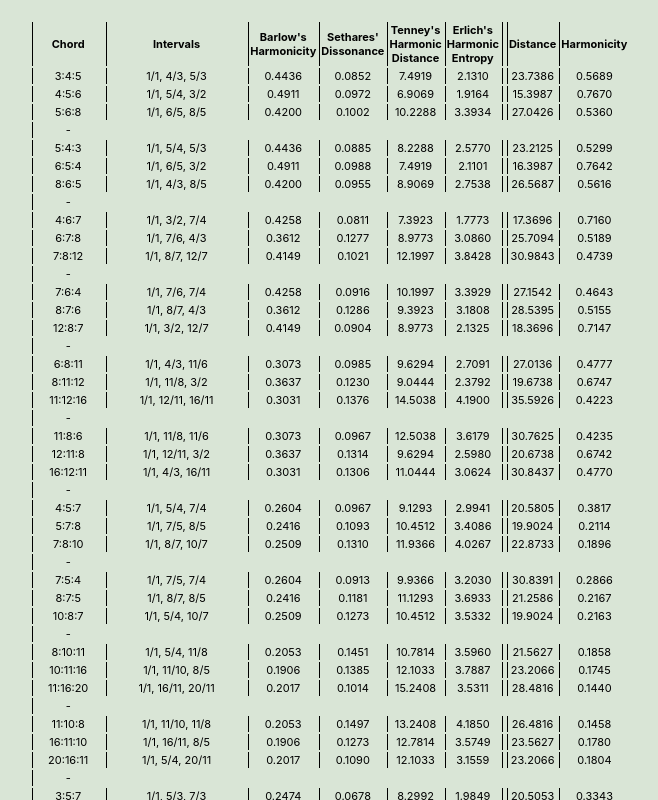
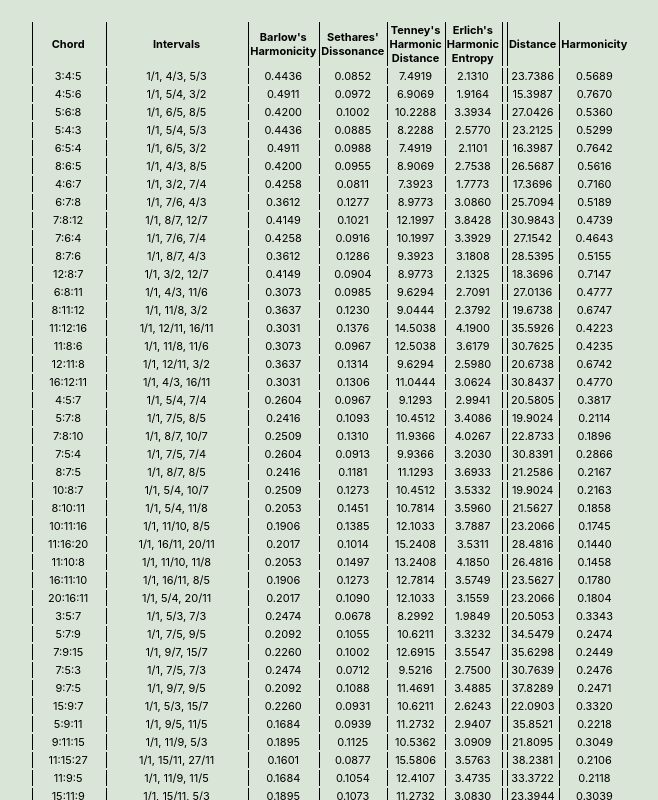
Before and after one commit to PauRosello97/harmonic-root-data, a React (Create React App) app: page /chords/results in a window 1280 px wide. Shown: the top 800 px of the page, without its empty margins (310-968 px from the left). Built offline with nearby package versions, Linux system fonts and the light colour scheme.

Commit message:
refactor

```diff
--- a/src/views/Results/Results.tsx
+++ b/src/views/Results/Results.tsx
@@ -11,7 +11,8 @@ import {
     harmonicEntropy,
     symmetricHarmonicity,
     symmetricHarmonicDistance,
-    chordToSuperChord
+    chordToSuperChord,
+    Chord
 } from "../../utils/models";
 import { Interval, Space } from "../../utils/models";
 
@@ -29,6 +30,19 @@ let ARR_11_LIMIT = [3, 5, 7, 8, 10];
 let ARR_OCTAVE = [1, 2, 3, 4, 5, 9, 10];
 let ARR_TRITAVE = [6, 7, 8];
 
+interface AnswerData {
+    name: string,
+    space: Space,
+    chord: Chord,
+    superChord: Chord,
+    harmonicity: number,
+    dissonance: number,
+    harmonicDistance: number,
+    harmonicEntropy: number,
+    symmetricHarmonicDistance: number,
+    symmetricHarmonicity: number
+}
+
 function Results() {
     const spaces: string[] = ["[3,5]→2", "[3,7]→2", "[3,11]→2", "[5,7]→2", "[5,11]→2", "[5,7]→3", "[5,11]→3", "[7,11]→3", "[3,5,7]→2", "[3,5,7,11]→2"];
     const [data, setData] = useState<any[]>([]);
@@ -45,9 +59,36 @@ function Results() {
     const [tonalnessOctave, setTonalnessOctave] = useState<number>();
     const [tonalnessTritave, setTonalnessTritave] = useState<number>();
     const [tonalnessAverage, setTonalnessAverage] = useState<number>();
+    const [modelData, setModelData] = useState<AnswerData[][]>([]);
+
+    useEffect(()=>{
+        console.log(modelData)
+    }, [modelData])
+
 
     useEffect(() => {
         setData(json);
+        setModelData(chordNames.map((question: string[]): AnswerData[] => {
+            return question.map((answer: string): AnswerData => {
+                const factors: number[] = answer.split(":").map((n: string) => parseInt(n))
+                const space: Space = factorsToSpace(factors)
+                const chord = factorsToChord(factors, space.equave)
+                const superChord = chordToSuperChord(chord, false)
+
+                return {
+                    name: answer,
+                    space,
+                    chord,
+                    superChord,
+                    harmonicity: chordHarmonicity(superChord),
+                    dissonance: chordDissonance(chord),
+                    harmonicDistance: chordHarmonicDistance(chord),
+                    harmonicEntropy: harmonicEntropy(chord),
+                    symmetricHarmonicDistance : symmetricHarmonicDistance(chord, space),
+                    symmetricHarmonicity: symmetricHarmonicity(chord, space)
+                }
+            })
+        }))
     }, []);
 
 
@@ -584,29 +625,22 @@ function Results() {
                     <th>Distance</th>
                     <th>Harmonicity</th>
                 </tr>
-                {chordNames.map((inversions: string[], i: number) => {
-                    return <>
-                        {inversions.map((inversion: string, j: number) => {
-                            const factors: number[] = inversion.split(":").map((n: string) => parseInt(n))
-                            const space: Space = factorsToSpace(factors)
-                            const chord = factorsToChord(factors, space.equave)
-                            const superChord = chordToSuperChord(chord, false)
+                {modelData.map((question: AnswerData[], i: number) => {
+                    return  question.map((answer: AnswerData, j: number) => {
+                        return <tr key={`${i}-${j}`}>
+                            <td>{answer.name}</td>
+                            <td>{answer.chord.map((i: Interval) => `${i.num}/${i.denom}`).join(", ")}</td>
+                            <td>{answer.harmonicity.toFixed(4)}</td>
+                            <td>{answer.dissonance.toFixed(4)}</td>
+                            <td>{answer.harmonicDistance.toFixed(4)}</td>
+                            <td>{answer.harmonicEntropy.toFixed(4)}</td>
+                            <td/>
+                            <td>{answer.symmetricHarmonicDistance.toFixed(4)}</td>
+                            <td>{answer.symmetricHarmonicity.toFixed(4)}</td>
+                        </tr>
+                    })
+                })}
 
-                            return <tr key={`${i}-${j}`}>
-                                <td>{inversion}</td>
-                                <td>{chord.map((interval: Interval) => `${interval.num}/${interval.denom}`).join(", ")}</td>
-                                <td>{chordHarmonicity(superChord).toFixed(4)}</td>
-                                <td>{chordDissonance(chord).toFixed(4)}</td>
-                                <td>{chordHarmonicDistance(chord).toFixed(4)}</td>
-                                <td>{harmonicEntropy(chord).toFixed(4)}</td>
-                                <td />
-                                <td>{symmetricHarmonicDistance(chord, space).toFixed(4)}</td>
-                                <td>{symmetricHarmonicity(chord, space).toFixed(4)}</td>
-                            </tr>
-                        })}
-                        <tr> <td>-</td></tr>
-                    </>
-                })}
             </table>
 
             <div className={styles.theoriesContainer}>
```
